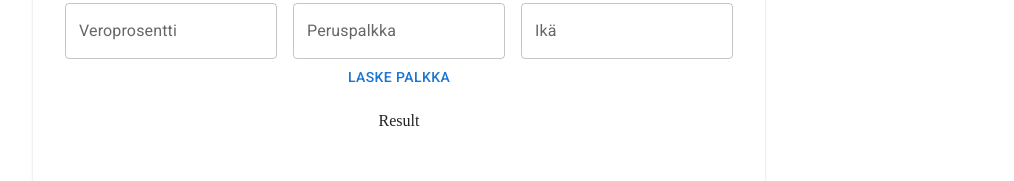
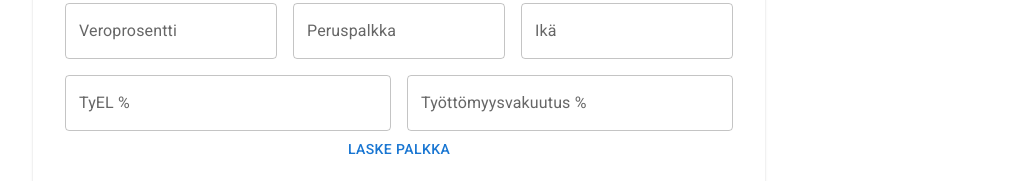
Before and after one commit to N1nsQ/WageWizard, a React (Vite) app in the folder Client/: page /salarystatements in a window 1280 px wide. Shown: the part 424-605 px from the top of the page, without its empty margins (241-1255 px from the left). Built offline with nearby package versions, Linux system fonts and the light colour scheme; no server answers.

Commit message:
show tyel and unemployment insecure percents in front end form

```diff
--- a/Client/src/models/EmployeesSalaryDetails.tsx
+++ b/Client/src/models/EmployeesSalaryDetails.tsx
@@ -3,6 +3,8 @@ export interface EmployeesSalaryDetails {
   firstName: string;
   lastName: string;
   age: number;
+  tyELPercent: number;
+  unemploymentInsurance: number;
   taxPercentage: number;
   salaryAmount: number;
 }
--- a/Client/src/pages/SalaryStatements/SalaryStatementFields.tsx
+++ b/Client/src/pages/SalaryStatements/SalaryStatementFields.tsx
@@ -26,9 +26,18 @@ const SalaryStatementFields = () => {
     console.log("Selected Employee:", selectedEmployee);
 
     if (selectedEmployee) {
+      const tyelPercent = Number(
+        (selectedEmployee.tyELPercent * 100).toFixed(2)
+      ); // 7.15
+      const unemploymentPercent = Number(
+        (selectedEmployee.unemploymentInsurance * 100).toFixed(1)
+      ); // 1.5
+
       form.change("veroprosentti", selectedEmployee.taxPercentage);
       form.change("peruspalkka", selectedEmployee.salaryAmount);
       form.change("age", selectedEmployee.age);
+      form.change("tyELPercent", tyelPercent);
+      form.change("unemploymentInsurance", unemploymentPercent);
     } else {
       form.change("veroprosentti", "");
       form.change("peruspalkka", "");
@@ -104,6 +113,36 @@ const SalaryStatementFields = () => {
             )}
           </Field>
         </Grid>
+
+        <Grid size={{ xs: 12, sm: 6 }}>
+          <Field name="tyELPercent">
+            {({ input }) => (
+              <TextField
+                {...input}
+                fullWidth
+                type="number"
+                label="TyEL %"
+                variant="outlined"
+                onChange={handleChange}
+              />
+            )}
+          </Field>
+        </Grid>
+
+        <Grid size={{ xs: 12, sm: 6 }}>
+          <Field name="unemploymentInsurance">
+            {({ input }) => (
+              <TextField
+                {...input}
+                fullWidth
+                type="number"
+                label="Työttömyysvakuutus %"
+                variant="outlined"
+                onChange={handleChange}
+              />
+            )}
+          </Field>
+        </Grid>
       </Grid>
     </div>
   );
```
Also changed, not shown: 2 other files (tests, documents, lock files or other folders).
